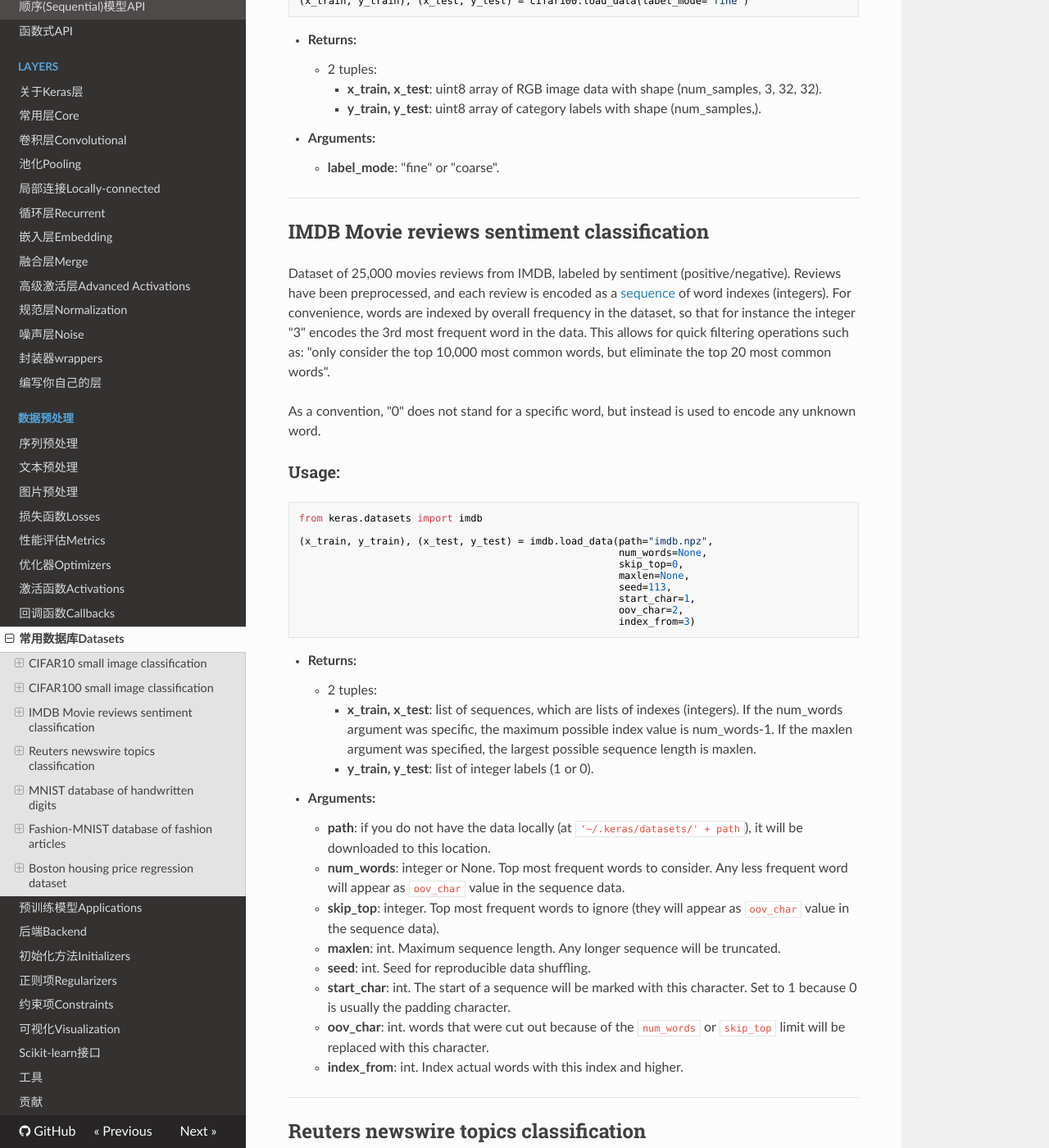
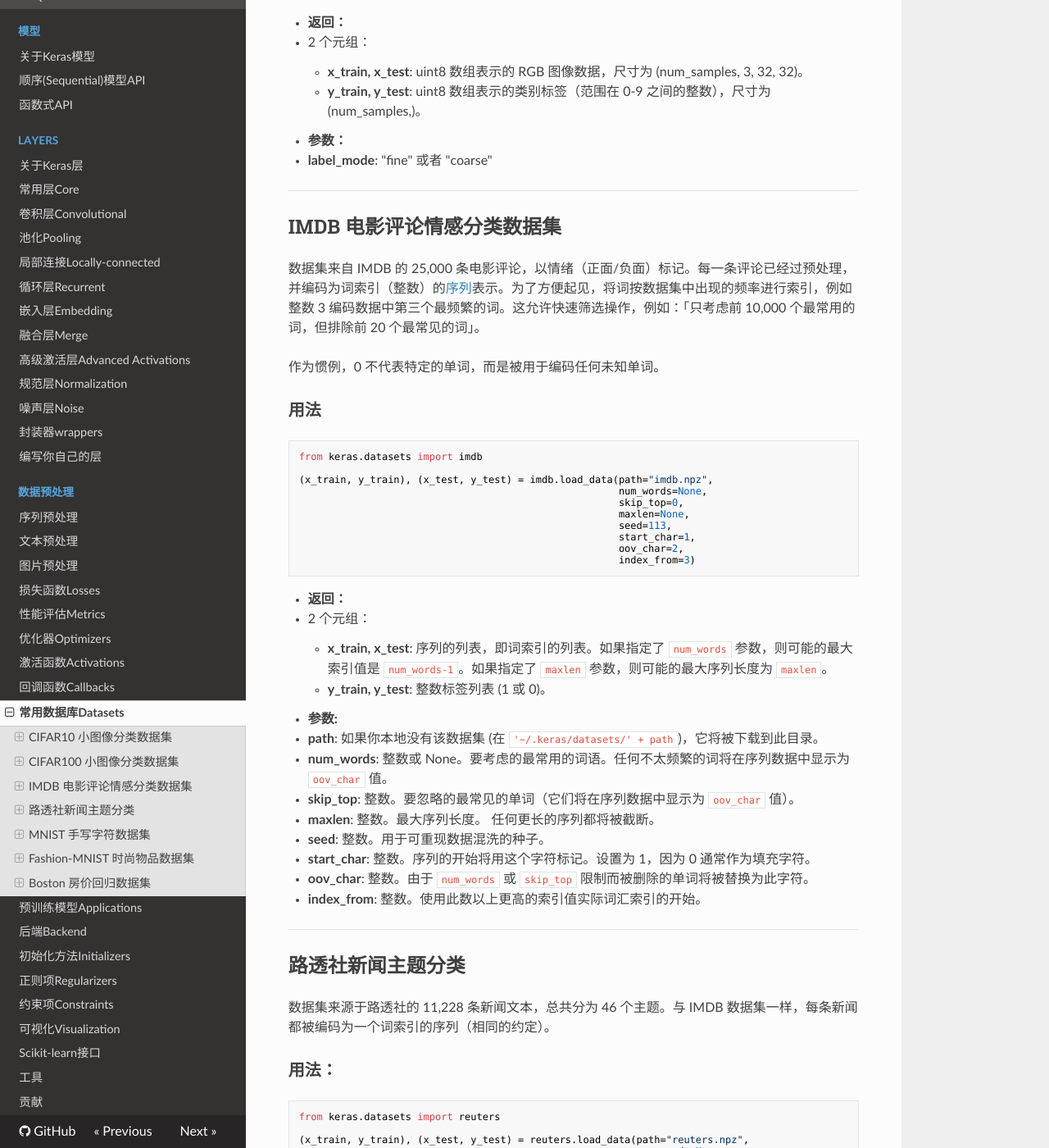
Before and after one commit to keras-team/keras-docs-zh, an MkDocs documentation site: the page built from sources/datasets.md, in a window 1280 px wide and 1400 px high, scrolled down 809 px. Shown: the whole window at 82% size. Built offline with MkDocs 1.6.1, drawn with Linux system fonts in a browser that asks for light colours; nearby versions of some CDN libraries; old or Windows-style settings are respelled for this version of MkDocs; some of the changed text lies outside the part shown.

Commit message:
Translated datasets.md

````diff
--- a/sources/datasets.md
+++ b/sources/datasets.md
@@ -1,10 +1,10 @@
-# Datasets
+# 数据集
 
-## CIFAR10 small image classification
+## CIFAR10 小图像分类数据集
 
-Dataset of 50,000 32x32 color training images, labeled over 10 categories, and 10,000 test images.
+50,000 张 32x32 彩色训练图像数据，以及 10,000 张测试图像数据，总共分为 10 个类别。
 
-### Usage:
+### 用法：
 
 ```python
 from keras.datasets import cifar10
@@ -12,19 +12,19 @@ from keras.datasets import cifar10
 (x_train, y_train), (x_test, y_test) = cifar10.load_data()
 ```
 
-- __Returns:__
-    - 2 tuples:
-        - __x_train, x_test__: uint8 array of RGB image data with shape (num_samples, 3, 32, 32).
-        - __y_train, y_test__: uint8 array of category labels (integers in range 0-9) with shape (num_samples,).
+- __返回：__
+  - 2 个元组：
+    - __x_train, x_test__: uint8 数组表示的 RGB 图像数据，尺寸为 (num_samples, 3, 32, 32)。
+    - __y_train, y_test__: uint8 数组表示的类别标签（范围在 0-9 之间的整数），尺寸为 (num_samples,)。
 
 
 ---
 
-## CIFAR100 small image classification
+## CIFAR100 小图像分类数据集
 
-Dataset of 50,000 32x32 color training images, labeled over 100 categories, and 10,000 test images.
+50,000 张 32x32 彩色训练图像数据，以及 10,000 张测试图像数据，总共分为 100 个类别。
 
-### Usage:
+### 用法：
 
 ```python
 from keras.datasets import cifar100
@@ -32,25 +32,24 @@ from keras.datasets import cifar100
 (x_train, y_train), (x_test, y_test) = cifar100.load_data(label_mode='fine')
 ```
 
-- __Returns:__
-    - 2 tuples:
-        - __x_train, x_test__: uint8 array of RGB image data with shape (num_samples, 3, 32, 32).
-        - __y_train, y_test__: uint8 array of category labels with shape (num_samples,).
+- __返回：__
+  - 2 个元组：
+    - __x_train, x_test__: uint8 数组表示的 RGB 图像数据，尺寸为 (num_samples, 3, 32, 32)。
+    - __y_train, y_test__: uint8 数组表示的类别标签（范围在 0-9 之间的整数），尺寸为 (num_samples,)。
 
-- __Arguments:__
-
-    - __label_mode__: "fine" or "coarse".
+- __参数：__
+  - __label_mode__: "fine" 或者 "coarse"
 
 
 ---
 
-## IMDB Movie reviews sentiment classification
+## IMDB 电影评论情感分类数据集
 
-Dataset of 25,000 movies reviews from IMDB, labeled by sentiment (positive/negative). Reviews have been preprocessed, and each review is encoded as a [sequence](preprocessing/sequence.md) of word indexes (integers). For convenience, words are indexed by overall frequency in the dataset, so that for instance the integer "3" encodes the 3rd most frequent word in the data. This allows for quick filtering operations such as: "only consider the top 10,000 most common words, but eliminate the top 20 most common words".
+数据集来自 IMDB 的 25,000 条电影评论，以情绪（正面/负面）标记。每一条评论已经过预处理，并编码为词索引（整数）的[序列](preprocessing/sequence.md)表示。为了方便起见，将词按数据集中出现的频率进行索引，例如整数 3 编码数据中第三个最频繁的词。这允许快速筛选操作，例如：「只考虑前 10,000 个最常用的词，但排除前 20 个最常见的词」。
 
-As a convention, "0" does not stand for a specific word, but instead is used to encode any unknown word.
+作为惯例，0 不代表特定的单词，而是被用于编码任何未知单词。
 
-### Usage:
+### 用法
 
 ```python
 from keras.datasets import imdb
@@ -64,32 +63,29 @@ from keras.datasets import imdb
                                                       oov_char=2,
                                                       index_from=3)
 ```
-- __Returns:__
-    - 2 tuples:
-        - __x_train, x_test__: list of sequences, which are lists of indexes (integers). If the num_words argument was specific, the maximum possible index value is num_words-1. If the maxlen argument was specified, the largest possible sequence length is maxlen.
-        - __y_train, y_test__: list of integer labels (1 or 0).
+- __返回：__
+  - 2 个元组：
+    - __x_train, x_test__: 序列的列表，即词索引的列表。如果指定了 `num_words` 参数，则可能的最大索引值是 `num_words-1`。如果指定了 `maxlen` 参数，则可能的最大序列长度为 `maxlen`。
+    - __y_train, y_test__: 整数标签列表 (1 或 0)。
 
-- __Arguments:__
-
-    - __path__: if you do not have the data locally (at `'~/.keras/datasets/' + path`), it will be downloaded to this location.
-    - __num_words__: integer or None. Top most frequent words to consider. Any less frequent word will appear as `oov_char` value in the sequence data.
-    - __skip_top__: integer. Top most frequent words to ignore (they will appear as `oov_char` value in the sequence data).
-    - __maxlen__: int. Maximum sequence length. Any longer sequence will be truncated.
-    - __seed__: int. Seed for reproducible data shuffling.
-    - __start_char__: int. The start of a sequence will be marked with this character.
-        Set to 1 because 0 is usually the padding character.
-    - __oov_char__: int. words that were cut out because of the `num_words`
-        or `skip_top` limit will be replaced with this character.
-    - __index_from__: int. Index actual words with this index and higher.
+- __参数:__
+  - __path__: 如果你本地没有该数据集 (在 `'~/.keras/datasets/' + path`)，它将被下载到此目录。
+  - __num_words__: 整数或 None。要考虑的最常用的词语。任何不太频繁的词将在序列数据中显示为 `oov_char` 值。
+  - __skip_top__: 整数。要忽略的最常见的单词（它们将在序列数据中显示为 `oov_char` 值）。
+  - __maxlen__: 整数。最大序列长度。 任何更长的序列都将被截断。
+  - __seed__: 整数。用于可重现数据混洗的种子。
+  - __start_char__: 整数。序列的开始将用这个字符标记。设置为 1，因为 0 通常作为填充字符。
+  - __oov_char__: 整数。由于 `num_words` 或 `skip_top` 限制而被删除的单词将被替换为此字符。
+  - __index_from__: 整数。使用此数以上更高的索引值实际词汇索引的开始。
 
 
 ---
 
-## Reuters newswire topics classification
+## 路透社新闻主题分类
 
-Dataset of 11,228 newswires from Reuters, labeled over 46 topics. As with the IMDB dataset, each wire is encoded as a sequence of word indexes (same conventions).
+数据集来源于路透社的 11,228 条新闻文本，总共分为 46 个主题。与 IMDB 数据集一样，每条新闻都被编码为一个词索引的序列（相同的约定）。
 
-### Usage:
+### 用法：
 
 ```python
 from keras.datasets import reuters
@@ -105,30 +101,28 @@ from keras.datasets import reuters
                                                          index_from=3)
 ```
 
-The specifications are the same as that of the IMDB dataset, with the addition of:
+规格与 IMDB 数据集的规格相同，但增加了：
 
-- __test_split__: float. Fraction of the dataset to be used as test data.
+- __test_split__: 浮点型。用作测试集的数据比例。
 
-This dataset also makes available the word index used for encoding the sequences:
+该数据集还提供了用于编码序列的词索引：
 
 ```python
 word_index = reuters.get_word_index(path="reuters_word_index.json")
 ```
 
-- __Returns:__ A dictionary where key are words (str) and values are indexes (integer). eg. `word_index["giraffe"]` might return `1234`.
+- __返回：__ 一个字典，其中键是单词（字符串），值是索引（整数）。 例如，`word_index["giraffe"]` 可能会返回 `1234`。
 
-- __Arguments:__
-
-    - __path__: if you do not have the index file locally (at `'~/.keras/datasets/' + path`), it will be downloaded to this location.
-
+- __参数：__
+  - __path__: 如果在本地没有索引文件 (at `'~/.keras/datasets/' + path`), 它将被下载到该目录。
 
 ---
 
-## MNIST database of handwritten digits
+## MNIST 手写字符数据集
 
-Dataset of 60,000 28x28 grayscale images of the 10 digits, along with a test set of 10,000 images.
+训练集为 60,000 张 28x28 像素灰度图像，测试集为 10,000 同规格图像，总共 10 类数字标签。
 
-### Usage:
+### 用法：
 
 ```python
 from keras.datasets import mnist
@@ -136,36 +130,35 @@ from keras.datasets import mnist
 (x_train, y_train), (x_test, y_test) = mnist.load_data()
 ```
 
-- __Returns:__
-    - 2 tuples:
-        - __x_train, x_test__: uint8 array of grayscale image data with shape (num_samples, 28, 28).
-        - __y_train, y_test__: uint8 array of digit labels (integers in range 0-9) with shape (num_samples,).
+- __返回：__
+  - 2 个元组：
+    - __x_train, x_test__: uint8 数组表示的灰度图像，尺寸为 (num_samples, 28, 28)。
+    - __y_train, y_test__: uint8 数组表示的数字标签（范围在 0-9 之间的整数），尺寸为 (num_samples,)。
 
-- __Arguments:__
-
-    - __path__: if you do not have the index file locally (at `'~/.keras/datasets/' + path`), it will be downloaded to this location.
+- __参数：__
+  - __path__: 如果在本地没有索引文件 (at `'~/.keras/datasets/' + path`), 它将被下载到该目录。
 
 
 ---
 
-## Fashion-MNIST database of fashion articles
+## Fashion-MNIST 时尚物品数据集
 
-Dataset of 60,000 28x28 grayscale images of 10 fashion categories, along with a test set of 10,000 images. This dataset can be used as a drop-in replacement for MNIST. The class labels are:
+训练集为 60,000 张 28x28 像素灰度图像，测试集为 10,000 同规格图像，总共 10 类时尚物品标签。该数据集可以用作 MNIST 的直接替代品。类别标签是：
 
-| Label | Description |
-| --- | --- |
-| 0 | T-shirt/top |
-| 1 | Trouser |
-| 2 | Pullover |
-| 3 | Dress |
-| 4 | Coat |
-| 5 | Sandal |
-| 6 | Shirt |
-| 7 | Sneaker |
-| 8 | Bag |
-| 9 | Ankle boot |
+| 类别 | 描述 | 中文 |
+| --- | --- | --- |
+| 0 | T-shirt/top | T恤/上衣 |
+| 1 | Trouser | 裤子 |
+| 2 | Pullover | 套头衫 |
+| 3 | Dress | 连衣裙 |
+| 4 | Coat | 外套 |
+| 5 | Sandal | 凉鞋 |
+| 6 | Shirt | 衬衫 |
+| 7 | Sneaker | 运动鞋 |
+| 8 | Bag | 背包 |
+| 9 | Ankle boot | 短靴 |
 
-### Usage:
+### 用法：
 
 ```python
 from keras.datasets import fashion_mnist
@@ -173,24 +166,24 @@ from keras.datasets import fashion_mnist
 (x_train, y_train), (x_test, y_test) = fashion_mnist.load_data()
 ```
 
-- __Returns:__
-    - 2 tuples:
-        - __x_train, x_test__: uint8 array of grayscale image data with shape (num_samples, 28, 28).
-        - __y_train, y_test__: uint8 array of labels (integers in range 0-9) with shape (num_samples,).
+- __返回：__
+  - 2 个元组：
+    - __x_train, x_test__: uint8 数组表示的灰度图像，尺寸为 (num_samples, 28, 28)。
+    - __y_train, y_test__: uint8 数组表示的数字标签（范围在 0-9 之间的整数），尺寸为 (num_samples,)。
 
 
 ---
 
-## Boston housing price regression dataset
+## Boston 房价回归数据集
 
 
-Dataset taken from the StatLib library which is maintained at Carnegie Mellon University.
+数据集来自卡内基梅隆大学维护的 StatLib 库。
 
-Samples contain 13 attributes of houses at different locations around the Boston suburbs in the late 1970s.
-Targets are the median values of the houses at a location (in k$).
+样本包含 1970 年代的在波士顿郊区不同位置的房屋信息，总共有 13 种房屋属性。
+目标值是一个位置的房屋的中值（单位：k$）。
 
 
-### Usage:
+### 用法：
 
 ```python
 from keras.datasets import boston_housing
@@ -198,12 +191,11 @@ from keras.datasets import boston_housing
 (x_train, y_train), (x_test, y_test) = boston_housing.load_data()
 ```
 
-- __Arguments:__
-    - __path__: path where to cache the dataset locally
-        (relative to ~/.keras/datasets).
-    - __seed__: Random seed for shuffling the data
-        before computing the test split.
-    - __test_split__: fraction of the data to reserve as test set.
+- __参数：__
+  - __path__: 缓存本地数据集的位置
+  (相对路径 ~/.keras/datasets)。
+  - __seed__: 在计算测试分割之前对数据进行混洗的随机种子。
+  - __test_split__: 需要保留作为测试数据的比例。
 
-- __Returns:__
-    Tuple of Numpy arrays: `(x_train, y_train), (x_test, y_test)`.
+- __返回：__
+  Numpy 数组的元组: `(x_train, y_train), (x_test, y_test)`。
````
